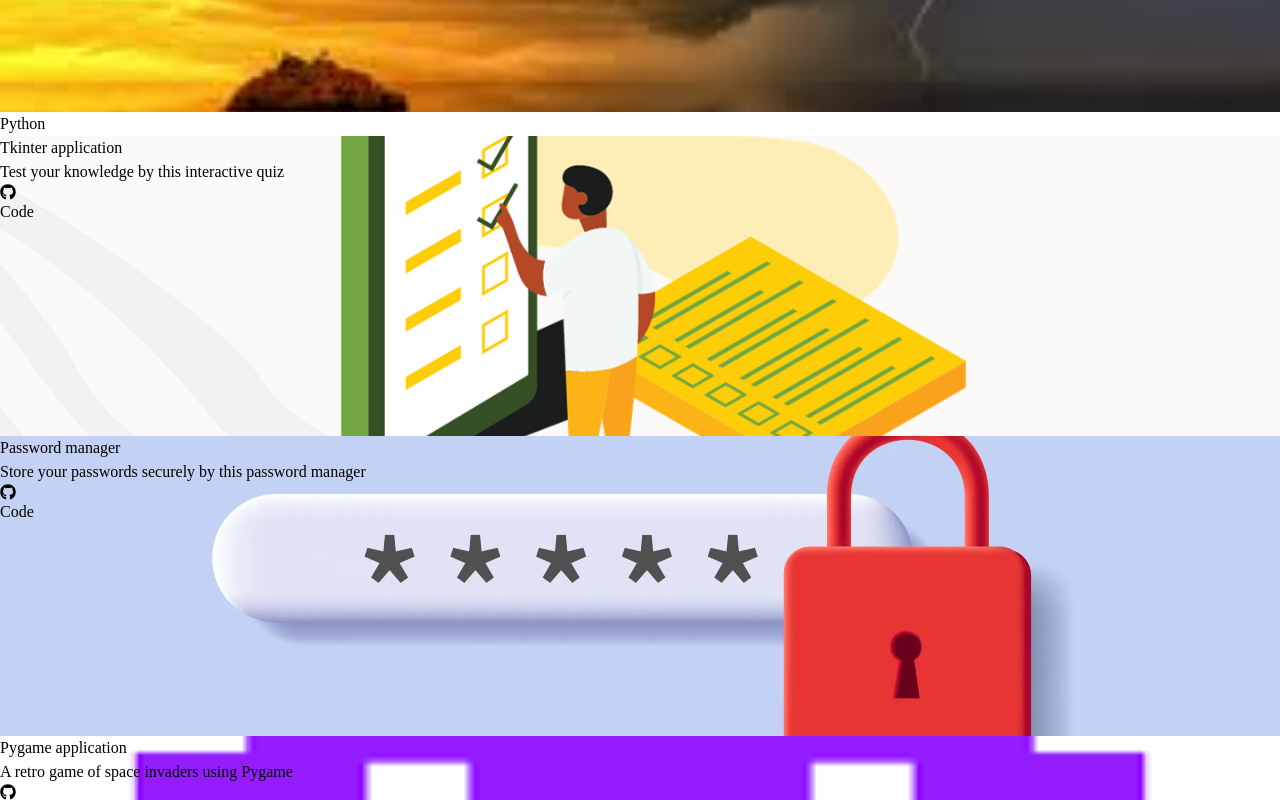
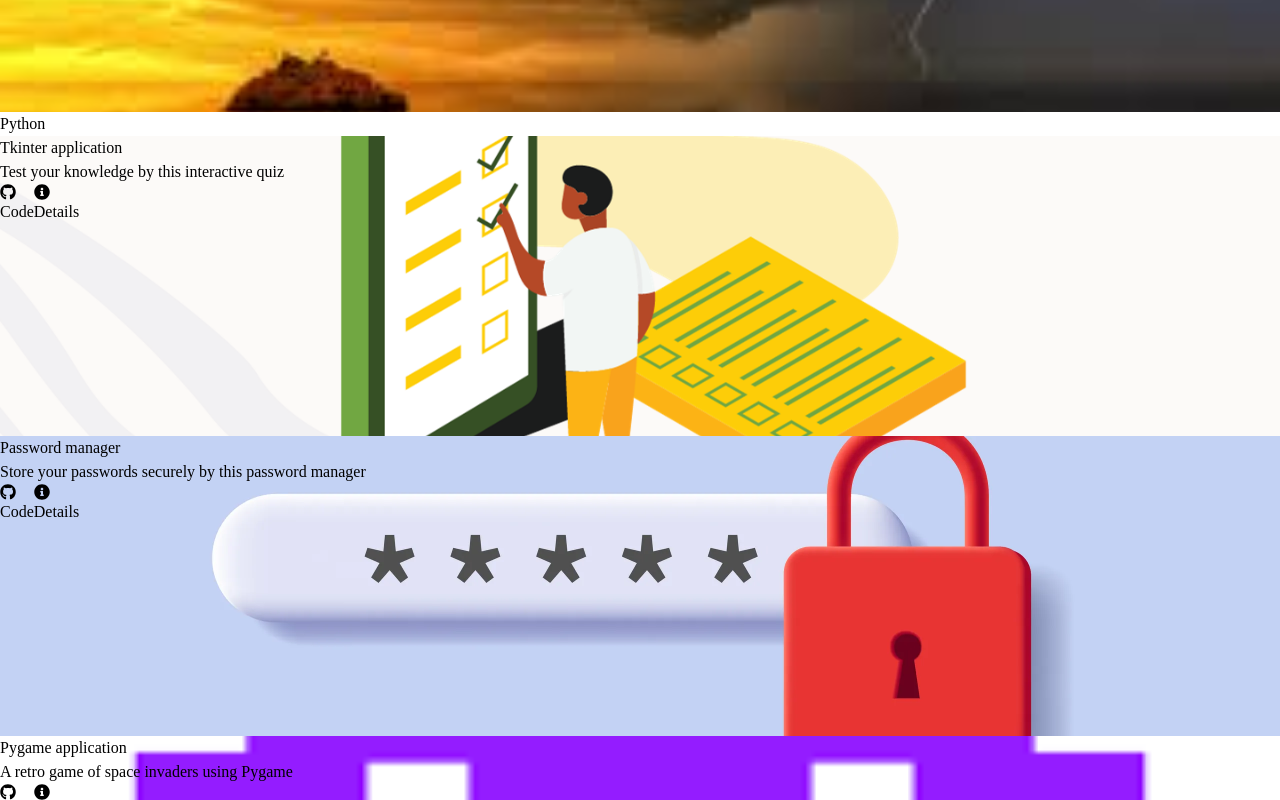
Before and after one commit to Abdullahprogramme/personal_portfolio, a React (Create React App) app: page / in a window 1280 px wide. Shown: the part 5980-6780 px from the top of the page. Built offline with nearby package versions, Linux system fonts and the light colour scheme.

Commit message:
Update ProjectCard2.js

```diff
--- a/src/Components/ProjectCard2.js
+++ b/src/Components/ProjectCard2.js
@@ -1,27 +1,39 @@
-import React from "react";
-import { FaGithub } from "react-icons/fa";
+import React, { useState } from 'react';
+import { FaGithub, FaInfoCircle, FaTimes } from 'react-icons/fa';
 
-const ProjectCard2 = ({ image, title, description, codeLink }) => {
+const ProjectCard2 = ({ image, title, description, codeLink, detailed }) => {
+    const [showDetails, setShowDetails] = useState(false);
+
+    const toggleDetails = () => {
+        setShowDetails(!showDetails);
+    };
+
     return (
-        <div style={{backgroundImage: `url(${image})`}} className="shadow-lg shadow-[#040c16] group container rounded-md flex justify-center items-center mx-auto content-div">
-
-                        {/* Hover effects */}
-                        <div className="opacity-0 group-hover:opacity-100">
+        <div style={{backgroundImage: `url(${image})`}} className="shadow-lg shadow-[#040c16] group container rounded-md flex justify-center items-center mx-auto content-div relative">
+            <div className={`opacity-0 group-hover:opacity-100 ${showDetails ? 'hidden' : ''}`}>
                 <div className="text-center">
                     <span className="text-2xl font-bold text-white tracking-wider">{title}</span>
                 </div>
+
                 <div className="pt-4 text-center">
                     <span className="text-center font-bold text-[#12372A] text-lg">{description}</span>
                 </div>
+
                 <div className="pt-8 text-center">
-                                {/* <a href="/">
-                                    <button className="text-center rounded-lg px-4 py-3 m-2 bg-white text-gray-700 font-bold text-lg">Demo</button>
-                                </a> */}
                     <a href={codeLink} target="_blank" rel="noopener noreferrer">
                         <button className="text-center rounded-lg px-4 py-3 m-2 bg-white text-gray-700 font-bold text-lg"><FaGithub className="inline-block mr-2" />Code</button>
                     </a>
+                    <button onClick={toggleDetails} className="text-center rounded-lg px-4 py-3 m-2 bg-white text-gray-700 font-bold text-lg"><FaInfoCircle className="inline-block mr-2" />Details</button>
                 </div>
+
             </div>
+
+            {showDetails && (
+                <div className="absolute inset-0 bg-white opacity-90 flex flex-col items-center justify-center">
+                    <button onClick={toggleDetails} className="absolute top-0 right-0 m-2 bg-white text-gray-700 font-bold text-lg"><FaTimes /></button>
+                    <p className="text-justify font-bold text-[#12372A] ml-2 mr-2">{detailed}</p>
+                </div>
+            )}
         </div>
     );
 }
```
Lines whose indentation alone changed are shown as unchanged.
